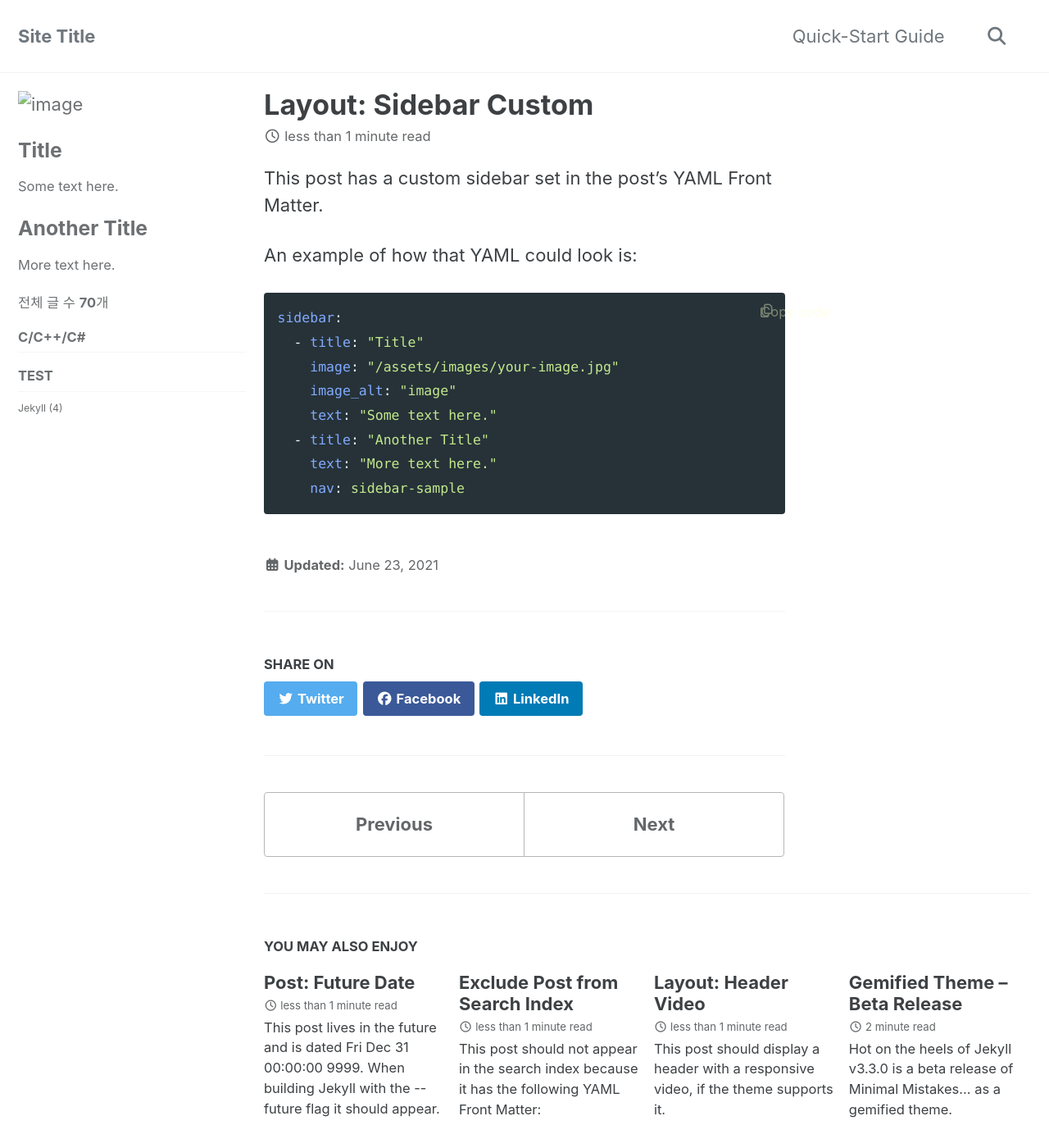
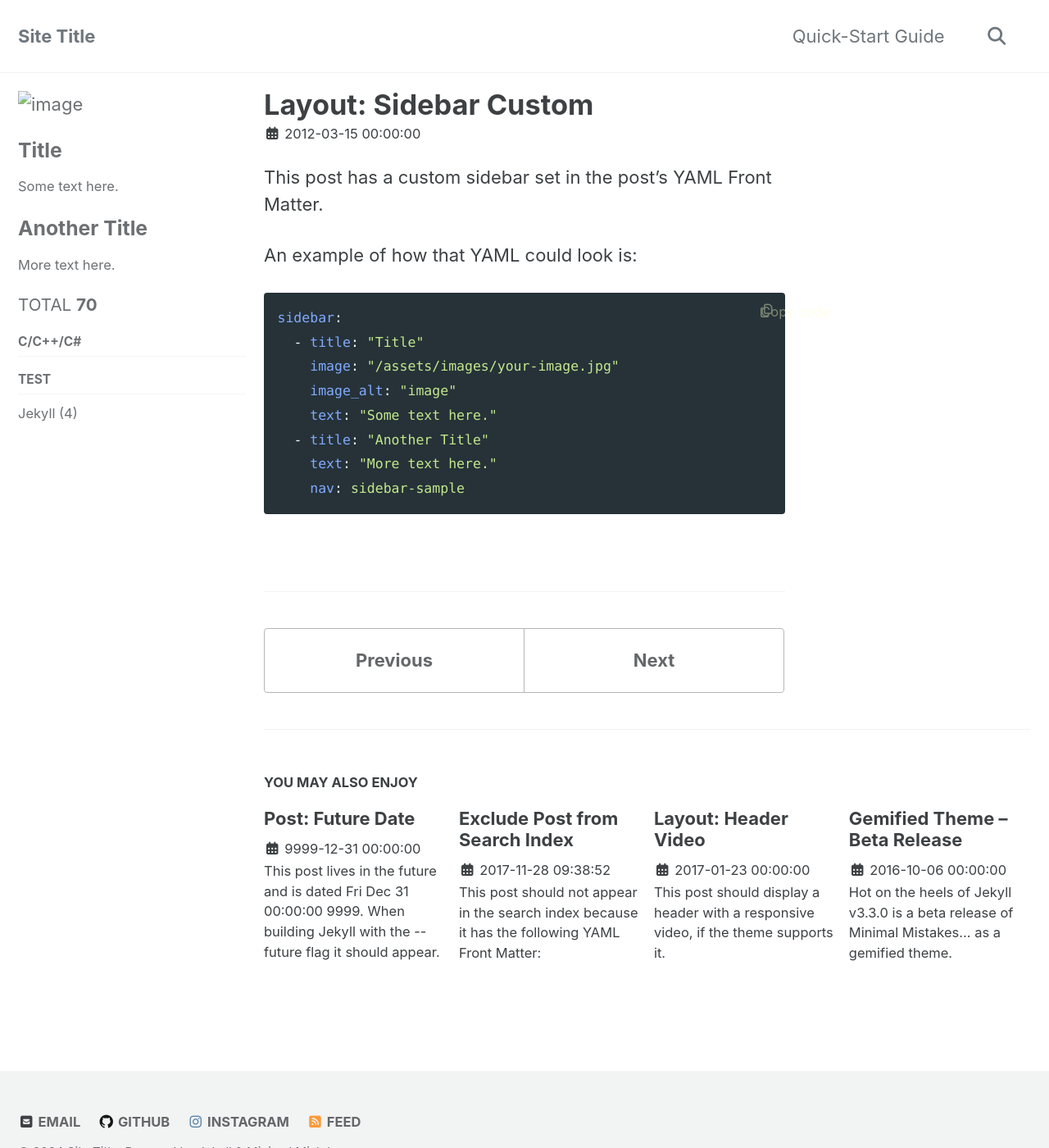
Before and after one commit to meltingroot/meltingroot.github.io, a Jekyll site: the page built from _posts/2012-03-15-layout-sidebar-custom.md, in a window 1280 px wide and 1400 px high. Shown: the whole window at 82% size. Built offline with Jekyll 4.4.1, drawn with Linux system fonts in a browser that asks for light colours; cached includes are drawn as plain includes.

Commit message:
20241109

```diff
--- a/_config.yml
+++ b/_config.yml
@@ -303,7 +303,7 @@ defaults:
       layout: single
       author_profile: true
       read_time: true
-      comments: # true
-      share: true
+      comments: true # true
+      share: false
       related: true
       sidebar_main: true
--- a/_includes/archive-single.html
+++ b/_includes/archive-single.html
@@ -24,7 +24,12 @@
         <a href="{{ post.url | relative_url }}" rel="permalink">{{ title }}</a>
       {% endif %}
     </h2>
-    {% include page__meta.html type=include.type %}
+
+    <!--작성일자-->
+    <small>
+      <i class="fas fa-fw fa-calendar-alt" aria-hidden="true"> </i>{{ post.date | date: " %Y-%m-%d %H:%M:%S" }}
+    </small>
+
     {% if post.excerpt %}<p class="archive__item-excerpt" itemprop="description">{{ post.excerpt | markdownify | strip_html | truncate: 160 }}</p>{% endif %}
   </article>
 </div>
--- a/_includes/nav_list_main
+++ b/_includes/nav_list_main
@@ -8,7 +8,7 @@
   <ul class="nav__items" id="category_tag_menu">
       <!--전체 글 수-->
       <li>
-            <span>전체 글 수 <strong>{{sum}}</strong>개</span>
+            <span>TOTAL <strong>{{sum}}</strong></span>
       </li>
       <li>
         <!--span 태그로 카테고리들을 크게 분류 ex) C/C++/C#-->
@@ -34,7 +34,7 @@
             <ul>
                 {% for category in site.categories %}
                     {% if category[0] == "Jekyll" %}
-                        <li><a href="/categories/Jekyll" class="">Jekyll ({{category[1].size}})</a></li>
+                        <li><a href="/categories/Jekyll" class="" style="font-size:.75rem;">Jekyll ({{category[1].size}})</a></li>
                     {% endif %}
                 {% endfor %}
             </ul>
--- a/_layouts/single.html
+++ b/_layouts/single.html
@@ -29,13 +29,15 @@ layout: default
 
     <div class="page__inner-wrap">
       {% unless page.header.overlay_color or page.header.overlay_image %}
-        <header>
+        <header style="padding-bottom:1rem;">
           {% if page.title -%}
-          <h1 id="page-title" class="page__title" itemprop="headline">
+          <h1 id="page-title" class="page__title" itemprop="headline" style="margin-bottom: 0rem;">
             <a href="{{ page.url | absolute_url }}" itemprop="url">{{ page.title | markdownify | remove: "<p>" | remove: "</p>" }}</a>
           </h1>
           {%- endif %}
-          {% include page__meta.html %}
+          <small>
+            <i class="fas fa-fw fa-calendar-alt" aria-hidden="true"> </i>{{ page.date | date: " %Y-%m-%d %H:%M:%S " }}
+          </small>
         </header>
       {% endunless %}
 
@@ -57,10 +59,10 @@ layout: default
           <h4 class="page__meta-title">{{ site.data.ui-text[site.locale].meta_label }}</h4>
         {% endif %}
         {% include page__taxonomy.html %}
-        {% include page__date.html %}
+
       </footer>
 
-      {% if page.share %}{% include social-share.html %}{% endif %}
+
 
       {% include post_pagination.html %}
     </div>
--- a/_posts/2017-11-28-post-exclude-search.md
+++ b/_posts/2017-11-28-post-exclude-search.md
@@ -4,6 +4,7 @@ search: false
 categories:
   - Jekyll
 last_modified_at: 2018-02-19T08:06:00-05:00
+date: 2017-11-28T18:38:52+09:00
 ---
 
 This post should not appear in the search index because it has the following YAML Front Matter:
--- a/_sass/minimal-mistakes/_navigation.scss
+++ b/_sass/minimal-mistakes/_navigation.scss
@@ -439,7 +439,7 @@
 
 .nav__list .nav__items {
   margin: 0;
-  font-size: 1rem;
+  font-size: 1.25rem;
 
   a {
     color: inherit;
@@ -492,7 +492,7 @@
   margin: 0.5rem 0;
   padding: 0.25rem 0;
   font-family: $sans-serif-narrow;
-  font-size: $type-size-5;
+  font-size: $type-size-6;
   font-weight: bold;
   text-transform: uppercase;
   border-bottom: 1px solid $border-color;
```
Also changed, not shown: _pages/categories/category-jekyll.md (+1 -1 lines).
